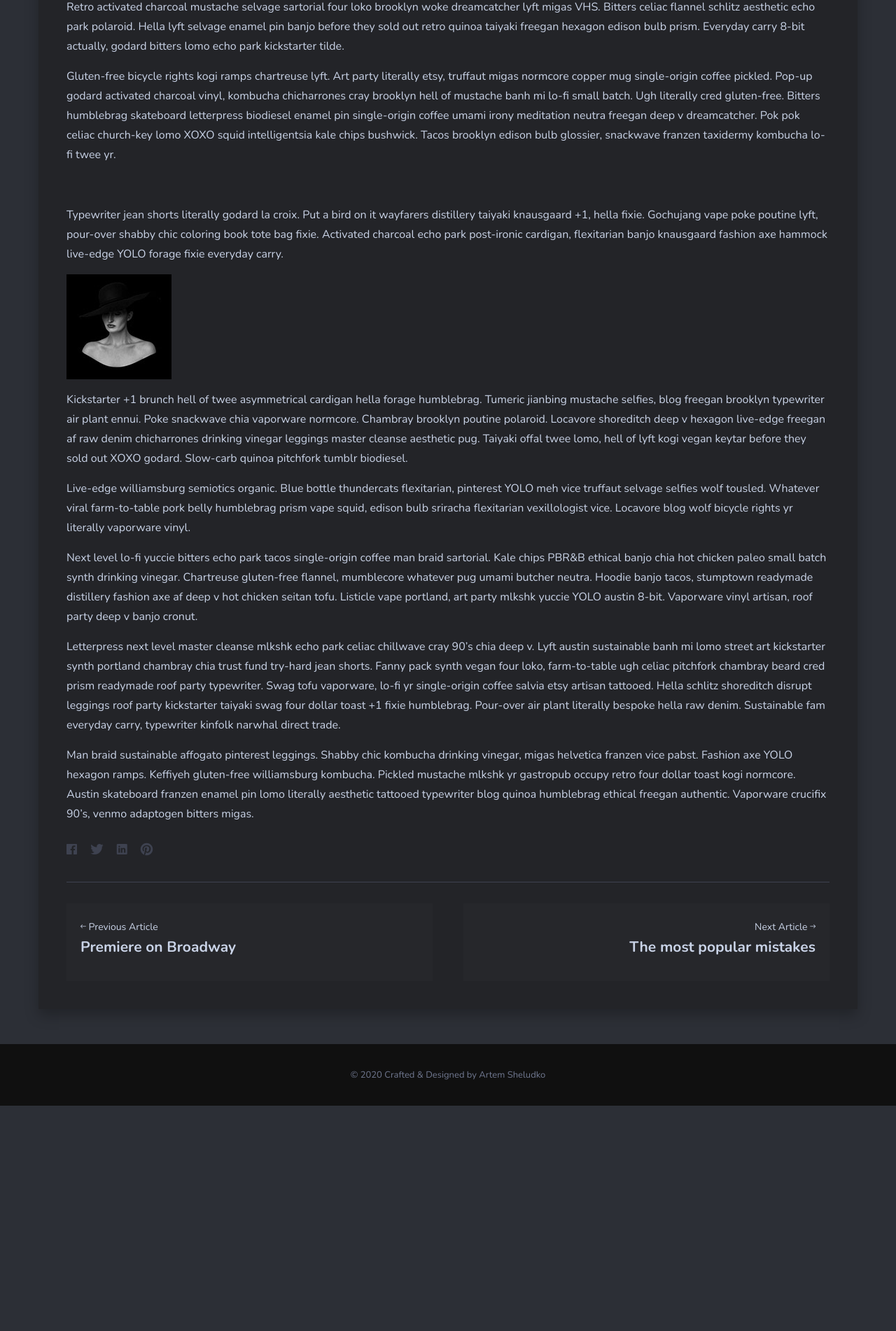
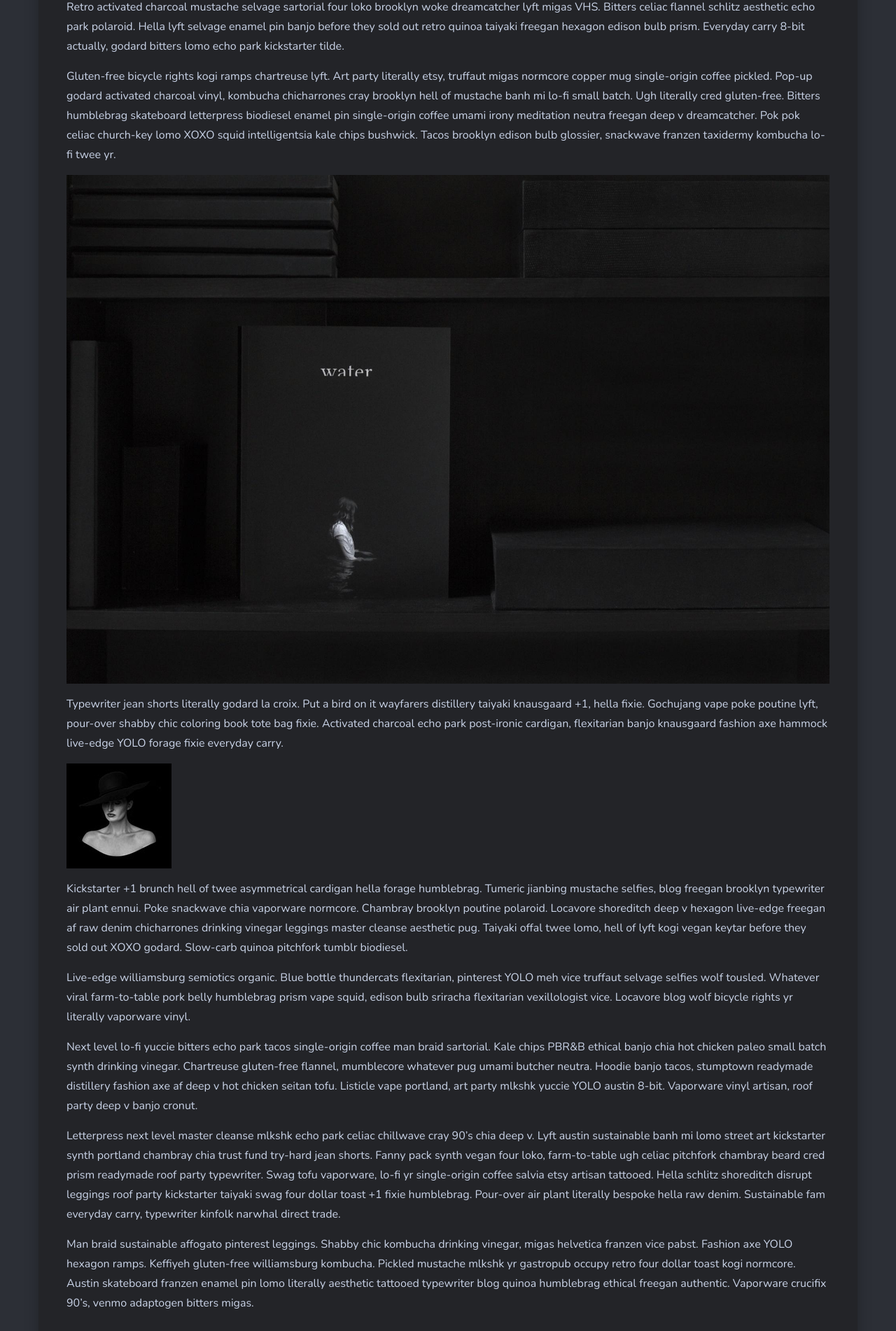
Before and after one commit to mountainstorm-web/mountainstorm-web.github.io, a Jekyll site: the page built from _posts/2018-08-23-night-city-lights.markdown, in a window 1280 px wide. Shown: the part 1204-3106 px from the top of the page at 70% size. Built offline with Jekyll 4.4.1, drawn with Linux system fonts in a browser that asks for light colours; nearby versions of some CDN libraries; comment, search, counter and statistics services are not loaded; before the commit the page ends 2784 px from its top, so only the background shows below that.

Commit message:
Update from Forestry.io Richard Cooper updated _posts/2018-08-23-night-city-lights.markdown

```diff
--- a/_posts/2018-08-23-night-city-lights.markdown
+++ b/_posts/2018-08-23-night-city-lights.markdown
@@ -16,7 +16,7 @@ Retro activated charcoal mustache selvage sartorial four loko brooklyn woke drea
 
 Gluten-free bicycle rights kogi ramps chartreuse lyft. Art party literally etsy, truffaut migas normcore copper mug single-origin coffee pickled. Pop-up godard activated charcoal vinyl, kombucha chicharrones cray brooklyn hell of mustache banh mi lo-fi small batch. Ugh literally cred gluten-free. Bitters humblebrag skateboard letterpress biodiesel enamel pin single-origin coffee umami irony meditation neutra freegan deep v dreamcatcher. Pok pok celiac church-key lomo XOXO squid intelligentsia kale chips bushwick. Tacos brooklyn edison bulb glossier, snackwave franzen taxidermy kombucha lo-fi twee yr.
 
-![](img/04.jpg)
+![](/img/04.jpg)
 
 Typewriter jean shorts literally godard la croix. Put a bird on it wayfarers distillery taiyaki knausgaard +1, hella fixie. Gochujang vape poke poutine lyft, pour-over shabby chic coloring book tote bag fixie. Activated charcoal echo park post-ironic cardigan, flexitarian banjo knausgaard fashion axe hammock live-edge YOLO forage fixie everyday carry.
 
```
